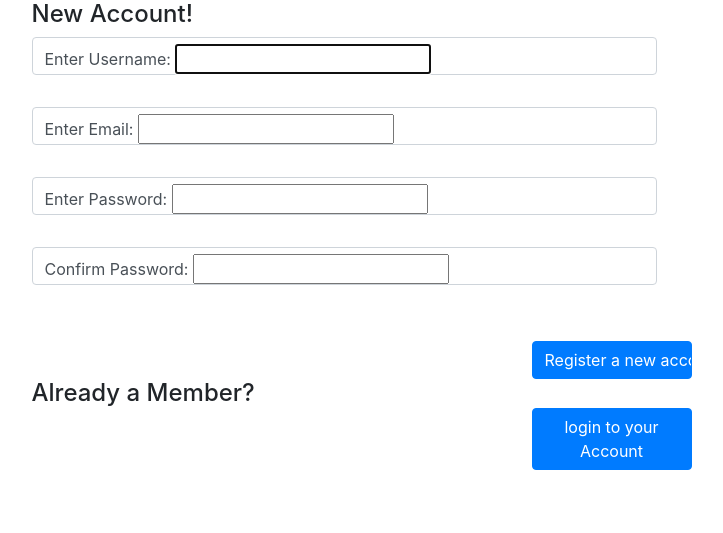
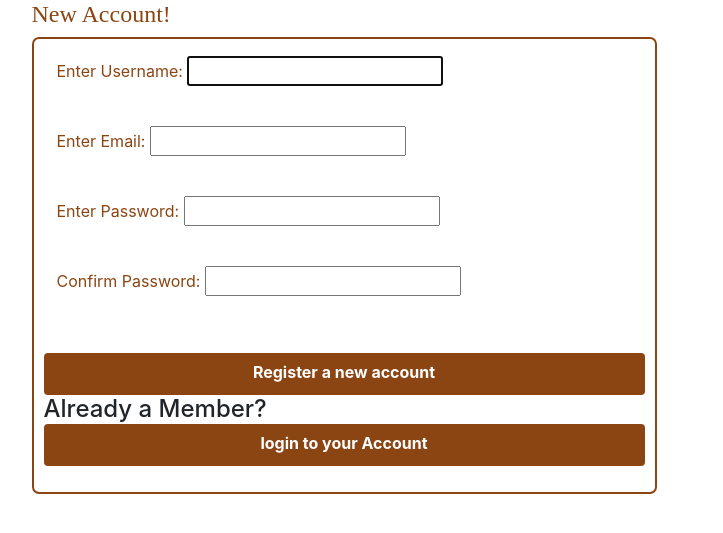
Before and after one commit to Andre-Azu/neigbourhood, a Django app: page /signup/ in a window 1280 px wide. Shown: the top 533 px of the page, without its empty margins (296-1019 px from the left). Run offline with Django 3.2, Linux system fonts and the light colour scheme; some libraries are stand-ins or nearby versions.

Commit message:
finish styling

```diff
--- a/nhood_app/templates/navbar.html
+++ b/nhood_app/templates/navbar.html
@@ -45,6 +45,7 @@
         </a>
         <div class="dropdown-menu" aria-labelledby="navbarDropdown"  style="max-width: 10px; color: saddlebrown; padding: 10px; margin-top: 14px;margin-left:-50px; border-radius: 20px; border-color: saddlebrown;">
           <a class="dropdown-item" href="{% url 'profile' %}">{{user.username}}</a>
+          <a class="dropdown-item" href="{% url 'login' %}">Logout</a>
         </div>
       </li>
   </div>
--- a/nhood_app/templates/signup.html
+++ b/nhood_app/templates/signup.html
@@ -11,25 +11,25 @@
     <div class="col-md-3"></div>
     <div class="col-md-6" id="signupform">
         <div class="panel panel-default" id="signuppanels">
-            <div class="panel-heading">
+            <div class="panel-heading " style="font-family: 'Times New Roman', Times, serif ;color: saddlebrown">
                 <h4>New Account!</h4>
             </div>
-            <div class="panel-body">
+            <div class="panel-body" style="border: 2px solid saddlebrown; border-radius: 7px; padding: 10px;">
                 <form method="post" action="" class="form-group">
                     {% csrf_token %}
-                    <label for="username" class="form-control">Enter Username:
+                    <label for="username" class="form-control" style="border-color:white ; color: saddlebrown">Enter Username:
                         {{form.username}}
                     </label>
                     <br>
-                    <label for="email" class="form-control">Enter Email:
+                    <label for="email" class="form-control" style="border-color:white ;color: saddlebrown">Enter Email:
                         {{form.email}}
                     </label>
                     <br>
-                    <label for="password1" class="form-control">Enter Password:
+                    <label for="password1" class="form-control" style="border-color:white ;color: saddlebrown">Enter Password:
                         {{form.password1}}
                     </label>
                     <br>
-                    <label for="password2" class="form-control">Confirm Password:
+                    <label for="password2" class="form-control" style="border-color:white; color: saddlebrown">Confirm Password:
                         {{form.password2}}
                     </label>
                     <br>
@@ -43,8 +43,8 @@
                     {% endfor %}
                     {% endif %} <br>
 
-                    <input type="submit" value="Register a new account" style="width: 160px ; margin-left:500px ;" class="btn btn-block btn-primary" id="signupbutton">
-                    <h4>Already a Member? <a class="btn btn-block btn-primary" style="width:160px ; margin-left:500px " href="{% url 'login' %}">login to your Account</a></h4>
+                    <input type="submit" value="Register a new account" style="background-color: saddlebrown;font-weight: bold ; padding-bottom: 10px; color: white" class="btn btn-block" id="signupbutton">
+                    <h4>Already a Member? <a class="btn btn-block " style="background-color: saddlebrown;font-weight: bold ; padding-bottom: 10px; color: white"  href="{% url 'login' %}">login to your Account</a></h4>
 
                 </form>
 
```
Also changed, not shown: nhood_app/templates/login.html (+8 -17 lines).
